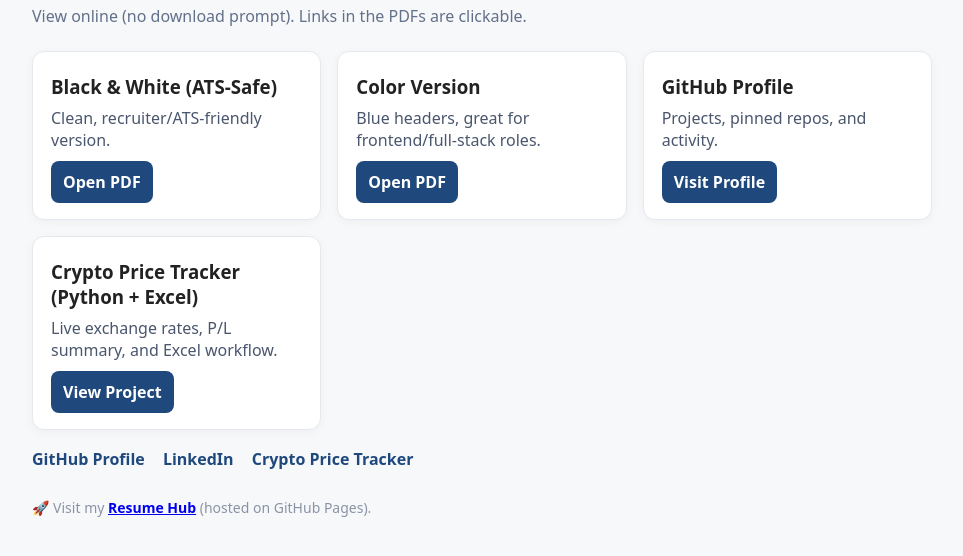
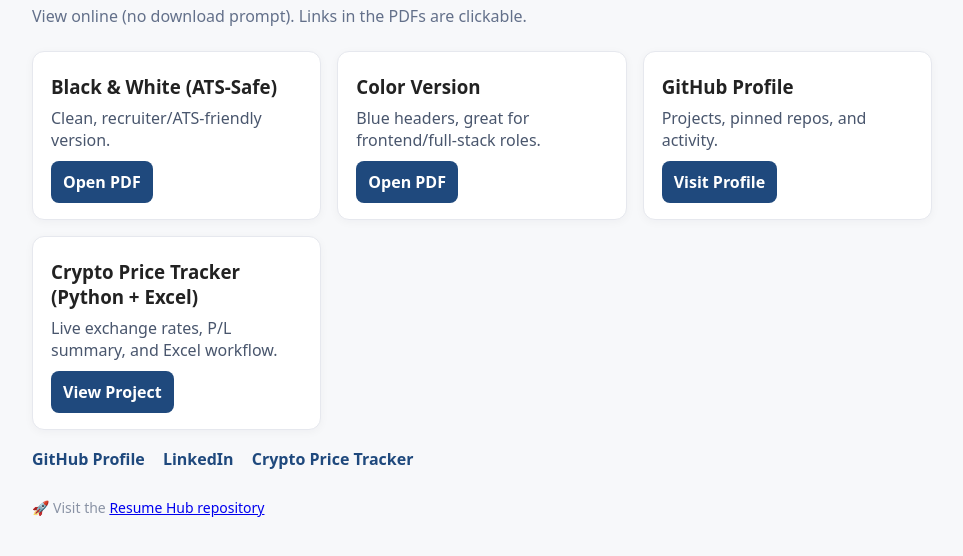
Before and after one commit to cg112358/cg112358.github.io, a plain HTML site: page index.html in a window 1280 px wide. Shown: the part 78-634 px from the top of the page, without its empty margins (158-1121 px from the left). Drawn offline with Linux system fonts and the light colour scheme.

Commit message:
Update footer to point to chris galvez resume GITHUB

```diff
--- a/index.html
+++ b/index.html
@@ -55,7 +55,7 @@
     </p>
 
     <footer>
-      🚀 Visit my <a href="https://cg112358.github.io" target="_blank"><b>Resume Hub</b></a> (hosted on GitHub Pages).
+      🚀 Visit the <a href="https://github.com/cg112358/chris-galvez-resume" target="_blank" rel="noopener noreferrer">Resume Hub repository</a>
     </footer>
   </div>
 </body>
```
